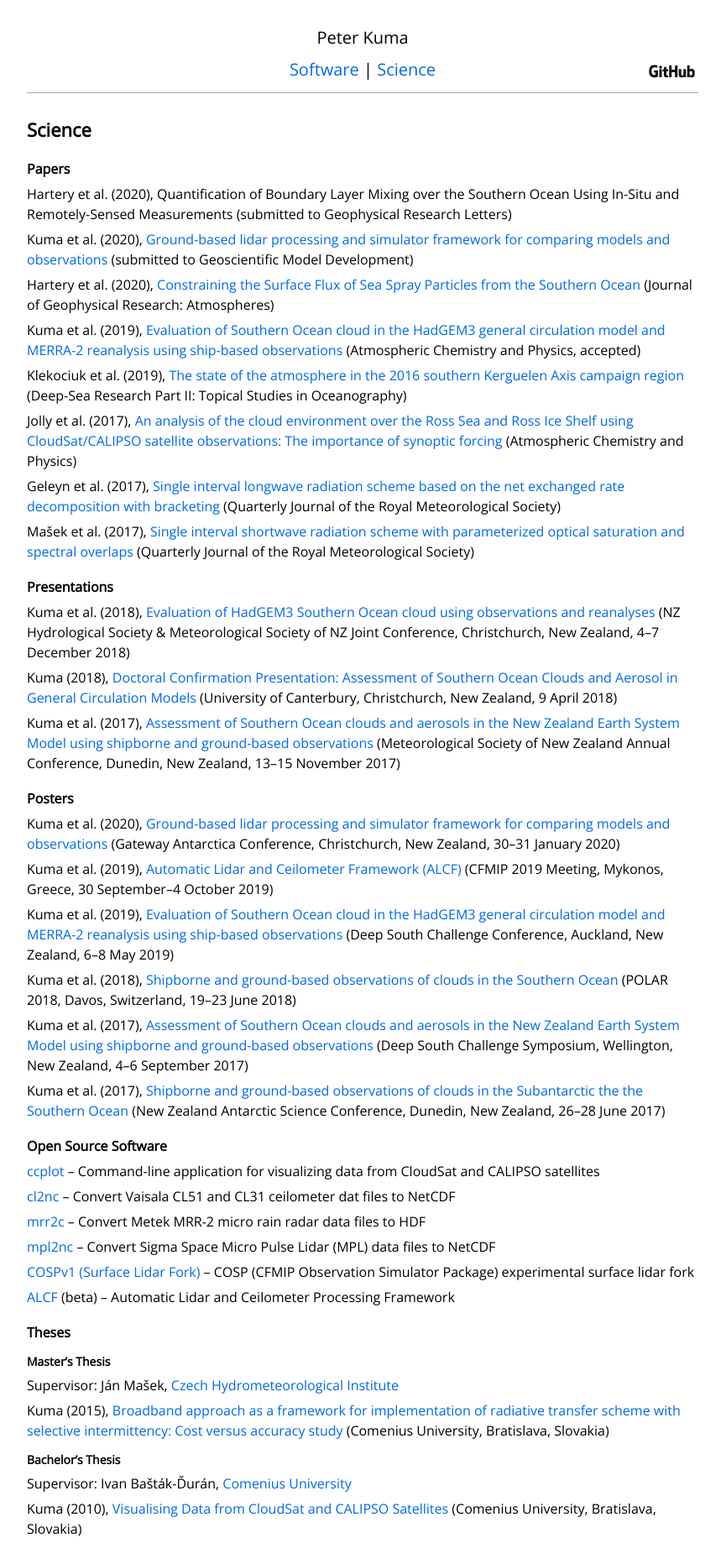
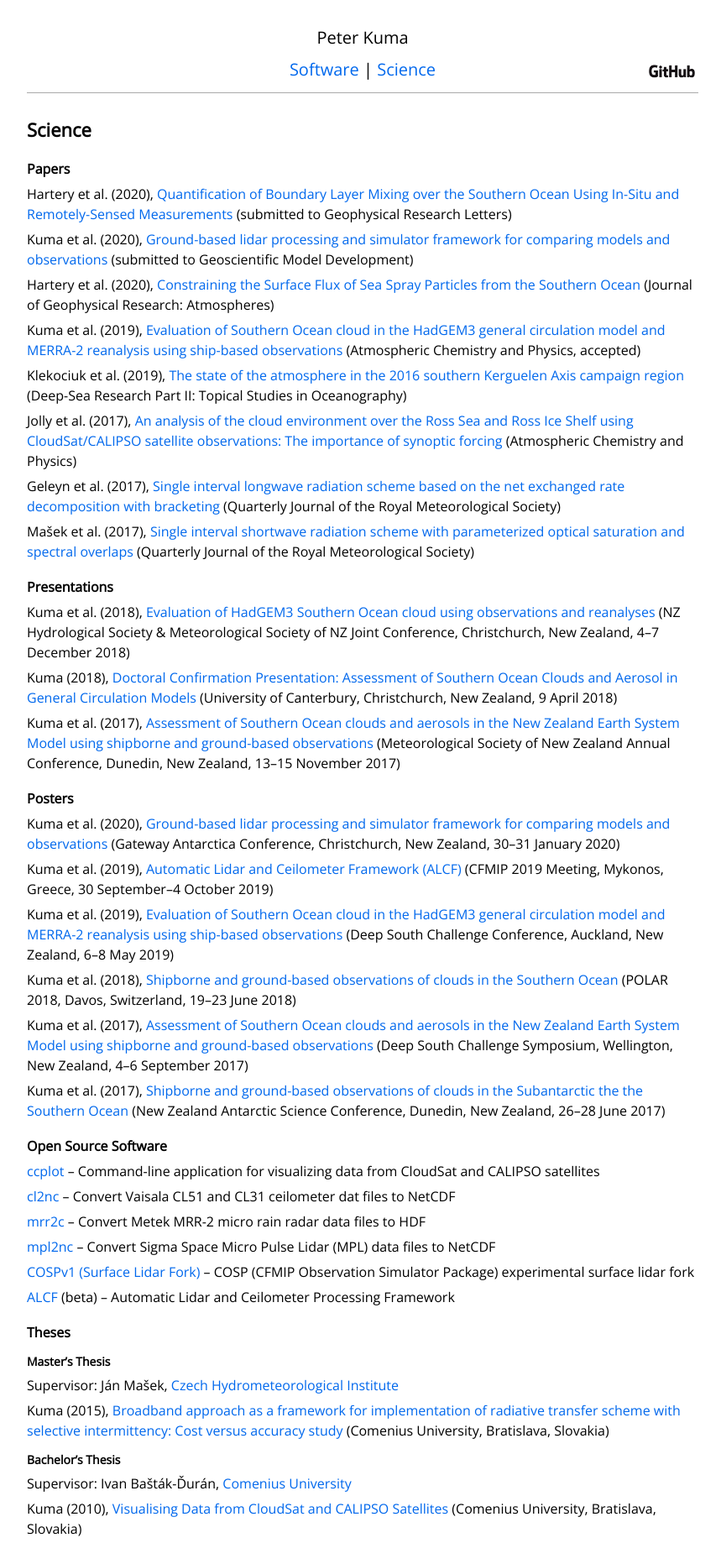
Before and after one commit to peterkuma/peterkuma.net, a Jekyll site: the page built from science/index.md, in a window 1280 px wide. Shown: the whole page at 84% size, without its empty margins (208-1067 px from the left). Built offline with Jekyll 4.4.1, drawn with Linux system fonts in a browser that asks for light colours; part of the change alters nothing that is shown.

```diff
--- a/science/index.md
+++ b/science/index.md
@@ -7,7 +7,7 @@ layout: default
 
 ## Papers
 
-Hartery et al. (2020), Quantification of Boundary Layer Mixing over the Southern Ocean Using In-Situ and Remotely-Sensed Measurements (submitted to Geophysical Research Letters)
+Hartery et al. (2020), [Quantification of Boundary Layer Mixing over the Southern Ocean Using In-Situ and Remotely-Sensed Measurements](https://www.essoar.org/doi/abs/10.1002/essoar.10502904.1) (submitted to Geophysical Research Letters)
 
 Kuma et al. (2020), [Ground-based lidar processing and simulator framework for comparing models and observations](papers/kuma_et_al_2020/) (submitted to Geoscientific Model Development)
 
```
